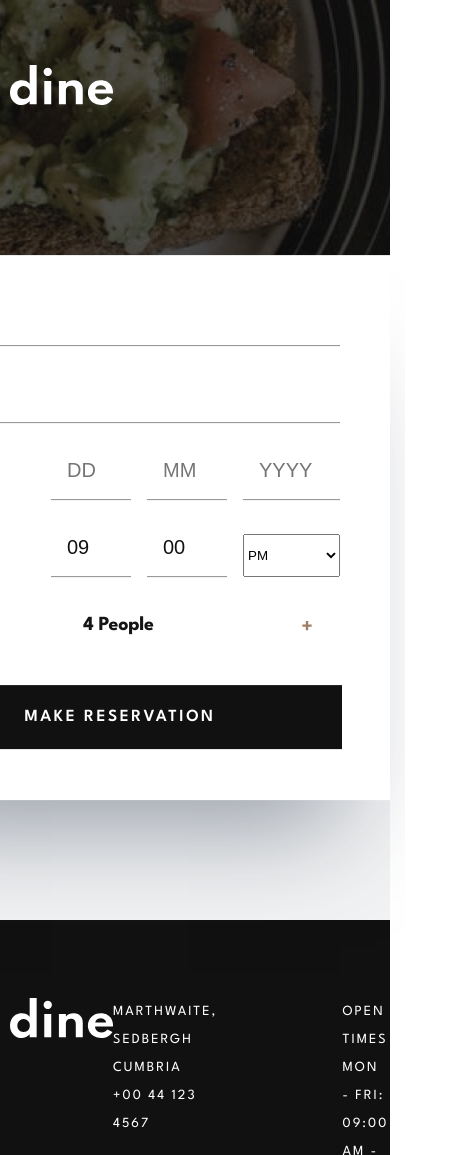
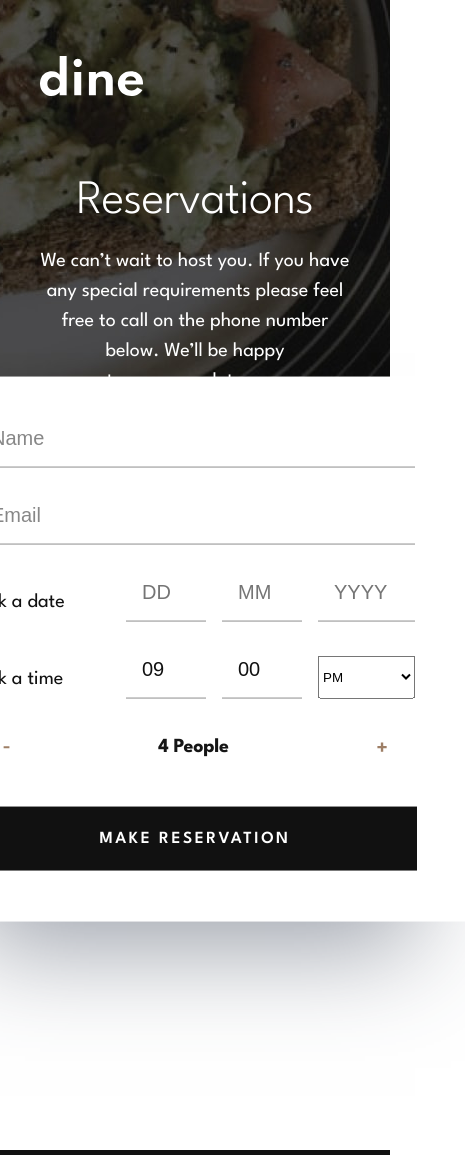
Before and after one commit to kkoonyk/pr_dine, a plain HTML site: page booking.html in a window 390 px wide. Shown: the top 1155 px of the page, 465 px wide, since content can reach past the window. Drawn offline with Linux system fonts and the light colour scheme.

Commit message:
made booking page in tablet adaptive

```diff
--- a/booking.html
+++ b/booking.html
@@ -10,6 +10,8 @@
   <link rel="preconnect" href="https://fonts.gstatic.com" crossorigin />
   <link href="https://fonts.googleapis.com/css2?family=League+Spartan:wght@100..900&display=swap" rel="stylesheet" />
   <link rel="stylesheet" href="./css/style.css" />
+  <link rel="stylesheet" href="./css/booking_tb.css" />
+
 
   <title>Booking kkoonyk| Dine Website Challenge</title>
 </head>
@@ -23,7 +25,7 @@
 
       <p class="league-spartan-regular">
         We can’t wait to host you. If you have any special requirements please feel free to call on the phone number
-        below. We’ll be happy to accommodate you.
+        below. We’ll be happy to&nbsp;accommodate you.
 
       </p>
 
--- /dev/null
+++ b/css/booking_tb.css
@@ -0,0 +1,82 @@
+@media (max-width: 1160px) {
+  .booking .container {
+    margin-inline: 40px;
+  }
+  .booking header section img {
+    width: 103px;
+    height: 40px;
+    align-items: start;
+    margin-block-end: 70px;
+  }
+  .booking header {
+    background-image: url(../images/booking/hero-bg-tablet.jpg);
+    background-repeat: no-repeat;
+    background-position: center center;
+    /* background-size: contain; */
+    margin-block-end: 0;
+  }
+  .booking header section {
+    padding-block: 56px 0;
+    padding-inline: 0;
+  }
+
+  .booking header h1 {
+    margin-block-end: 12px;
+    font-size: 48px;
+    line-height: 64px;
+    color: #fff;
+    letter-spacing: -0.6px;
+    margin-inline: auto;
+    text-align: center;
+  }
+  .booking header p {
+    margin-inline: auto;
+    margin-block-end: 38px;
+    max-width: 573px;
+    text-align: center;
+  }
+  .booking main {
+    min-height: 550px;
+  }
+
+  .booking main.bg_flow section img {
+    display: none;
+  }
+  .booking form {
+    width: 540px;
+    height: 545px;
+    background: #fff;
+    box-shadow: 0px 75px 100px -50px rgba(56, 66, 85, 0.5);
+    position: absolute;
+    top: 0;
+    left: 50%;
+    transform: translateY(-41%) translateX(-50%);
+    padding: 48px;
+  }
+  .booking main.bg_flow section {
+    position: relative;
+  }
+  .booking main.bg_flow {
+    background-image: none;
+  }
+  footer {
+    margin-inline: auto;
+  }
+
+  footer div.flx div.flx {
+    width: 100%;
+    flex-direction: column;
+  }
+
+  footer div.flx {
+    margin-inline: auto;
+    justify-content: start;
+    column-gap: 130px;
+  }
+  footer div > div.flx {
+    max-width: 456px;
+    flex-direction: column;
+    /* justify-content: center; */
+    row-gap: 32px;
+  }
+}
```
